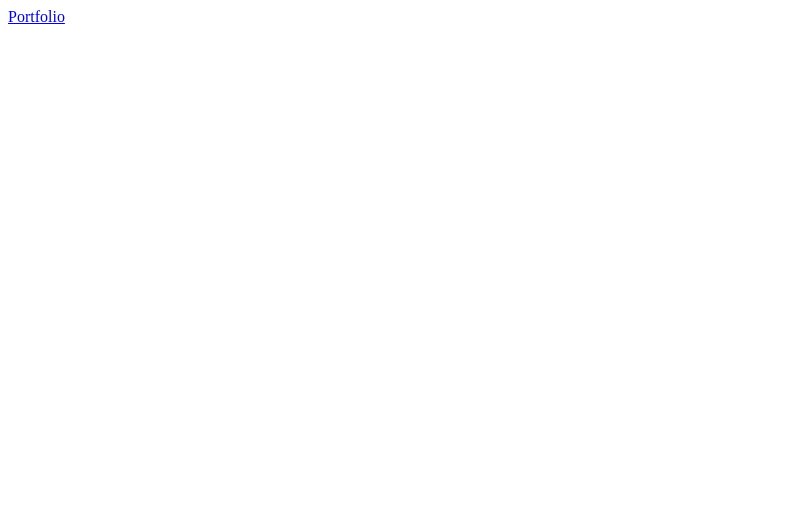
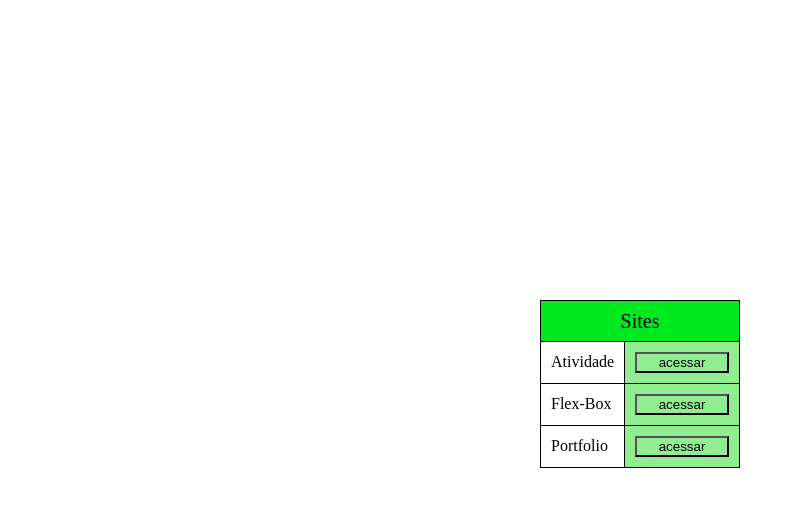
Before and after one commit to joliveira-0509/index, a plain HTML site: page index.html in a window 1280 px wide. Shown: the whole page, without its empty margins (0-795 px from the left). Drawn offline with Linux system fonts and the light colour scheme.

Commit message:
Add files via upload

```diff
--- a/index.html
+++ b/index.html
@@ -1,19 +1,40 @@
 <!DOCTYPE html>
 <html lang="en">
+
 <head>
     <meta charset="UTF-8">
     <meta name="viewport" content="width=device-width, initial-scale=1.0">
     <title>Document</title>
+    <link rel="stylesheet" href="style.css">
 </head>
+
 <body>
-<div>
-    <div>
-        <form action="">
-            <a href="portifolio/index.html">
-                <butoon>Portfolio</butoon>
-            </a>
-        </form>
+    <div class="box">
+
+        <table class="tabela">
+
+            <tr id="title">
+                <td colspan="2">Sites</td>
+            </tr>
+
+            <tr>
+                <td>Atividade</td>
+                <td id="color"><a href="atividade/index.html"><button type="submit" class="full-width">acessar</button></a></td>
+            </tr>
+
+            <tr>
+                <td>Flex-Box</td>
+                <td id="color"><a href="flex-box/index.htm"><button type="submit" class="full-width">acessar</button></a></td>
+            </tr>
+
+            <tr>
+                <td>Portfolio</td>
+                <td id="color"><a href="portfolio/index.html"><button type="submit" class="full-width">acessar</button></a></td>
+            </tr>
+
+        </table>
+
     </div>
-</div>
 </body>
+
 </html>
--- a/style.css
+++ b/style.css
@@ -0,0 +1,191 @@
+/*formatação geral*/
+
+/* http://meyerweb.com/eric/tools/css/reset/
+   v2.0 | 20110126
+   License: none (public domain)
+*/
+
+html,
+body,
+div,
+span,
+applet,
+object,
+iframe,
+h1,
+h2,
+h3,
+h4,
+h5,
+h6,
+p,
+blockquote,
+pre,
+a,
+abbr,
+acronym,
+address,
+big,
+cite,
+code,
+del,
+dfn,
+em,
+img,
+ins,
+kbd,
+q,
+s,
+samp,
+small,
+strike,
+strong,
+sub,
+sup,
+tt,
+var,
+b,
+u,
+i,
+center,
+dl,
+dt,
+dd,
+ol,
+ul,
+li,
+fieldset,
+form,
+label,
+legend,
+table,
+caption,
+tbody,
+tfoot,
+thead,
+tr,
+th,
+td,
+article,
+aside,
+canvas,
+details,
+embed,
+figure,
+figcaption,
+footer,
+header,
+hgroup,
+menu,
+nav,
+output,
+ruby,
+section,
+summary,
+time,
+mark,
+audio,
+video {
+    margin: 0;
+    padding: 0;
+    border: 0;
+    font-size: 100%;
+    font: inherit;
+    vertical-align: baseline;
+}
+
+/* HTML5 display-role reset for older browsers */
+article,
+aside,
+details,
+figcaption,
+figure,
+footer,
+header,
+hgroup,
+menu,
+nav,
+section {
+    display: block;
+}
+
+body {
+    line-height: 1;
+}
+
+ol,
+ul {
+    list-style: none;
+}
+
+blockquote,
+q {
+    quotes: none;
+}
+
+blockquote:before,
+blockquote:after,
+q:before,
+q:after {
+    content: '';
+    content: none;
+}
+
+table {
+    border-collapse: collapse;
+    border-spacing: 0;
+}
+
+/*fim formatação geral*/
+
+.box {
+    width: 200px;
+    height: 200px;
+    margin: 0 auto;
+    position: absolute;
+    top: 50%;
+    left: 50%;
+    transform: translate(-50%, -50%);
+    border: 2px;
+    border-radius: 20px;
+
+}
+
+table {
+    width: 100%;
+    border-collapse: collapse;
+}
+
+.box .tabela {
+    width: 100%;
+}
+
+#title {
+    width: 100%;
+    background-color: rgb(0, 233, 31);
+}
+
+#title td {
+    text-align: center;
+    width: 100%;
+    font-size: 20px;
+}
+
+
+tr,td {
+    border: 1px solid black;
+    padding: 10px;
+    text-align: left;
+}
+
+#color {
+    background-color: lightgreen;
+    width: 100%;
+    height: 100%;
+}
+
+button.full-width {
+    width: 100%;
+    height: 100%;
+    background-color: transparent;
+}
```
Also changed, not shown: atividade/css/stylePrin.css (+15 -7 lines), atividade/principal.html (+1 -1 lines), atividade/img/download.jpg (added).
